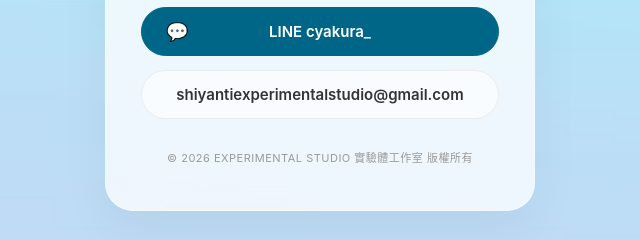
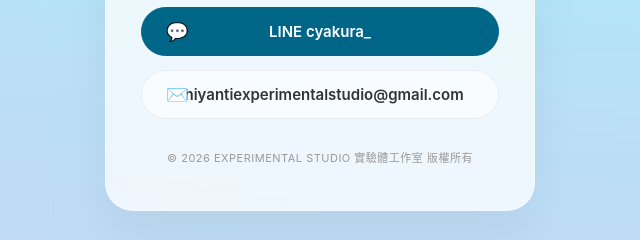
Before and after one commit to shiyantiexperimentalstudio/EXPERIMENTAL-STUDIO6, a plain HTML site: page index.html in a window 1280 px wide. Shown: the part 475-715 px from the top of the page, 320-960 px from the left. Drawn offline with Linux system fonts and the light colour scheme.

Commit message:
Update index.html

```diff
--- a/index.html
+++ b/index.html
@@ -34,7 +34,10 @@
  <span class="icon">💬</span> LINE cyakura_
  </a>
  <!-- 🌟 核心修正：已幫您把 Email 修正為 shiyantiexperimentalstudio@gmail.com 確保信箱統一 -->
- <a href="mailto:shiyantiexperimentalstudio@gmail.com" class="link-btn">shiyantiexperimentalstudio@gmail.com</a>
+ <a href="mailto:shiyantiexperimentalstudio@gmail.com" class="link-btn">
+ <span class="icon">✉️</span> <span>shiyantiexperimentalstudio@gmail.com</span>
+</a>
+ </a>
 
  </div>
 
```
